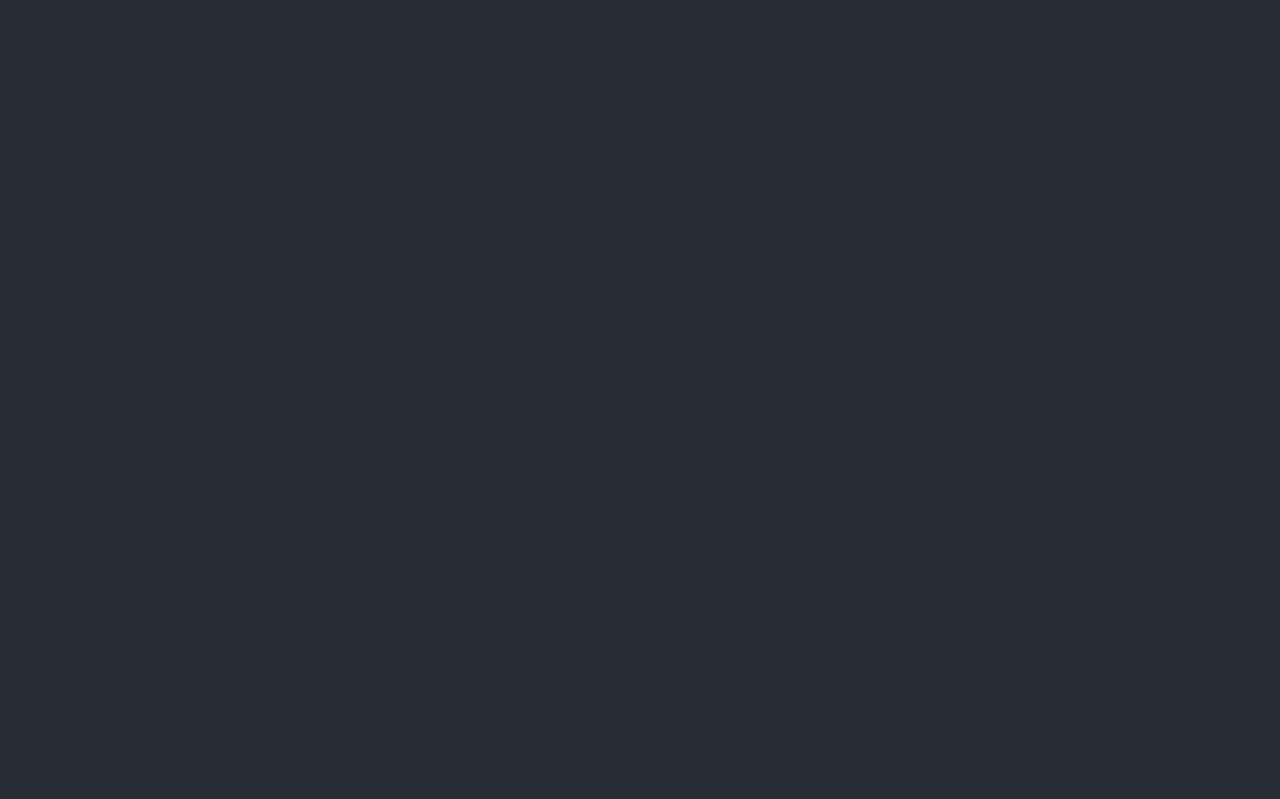
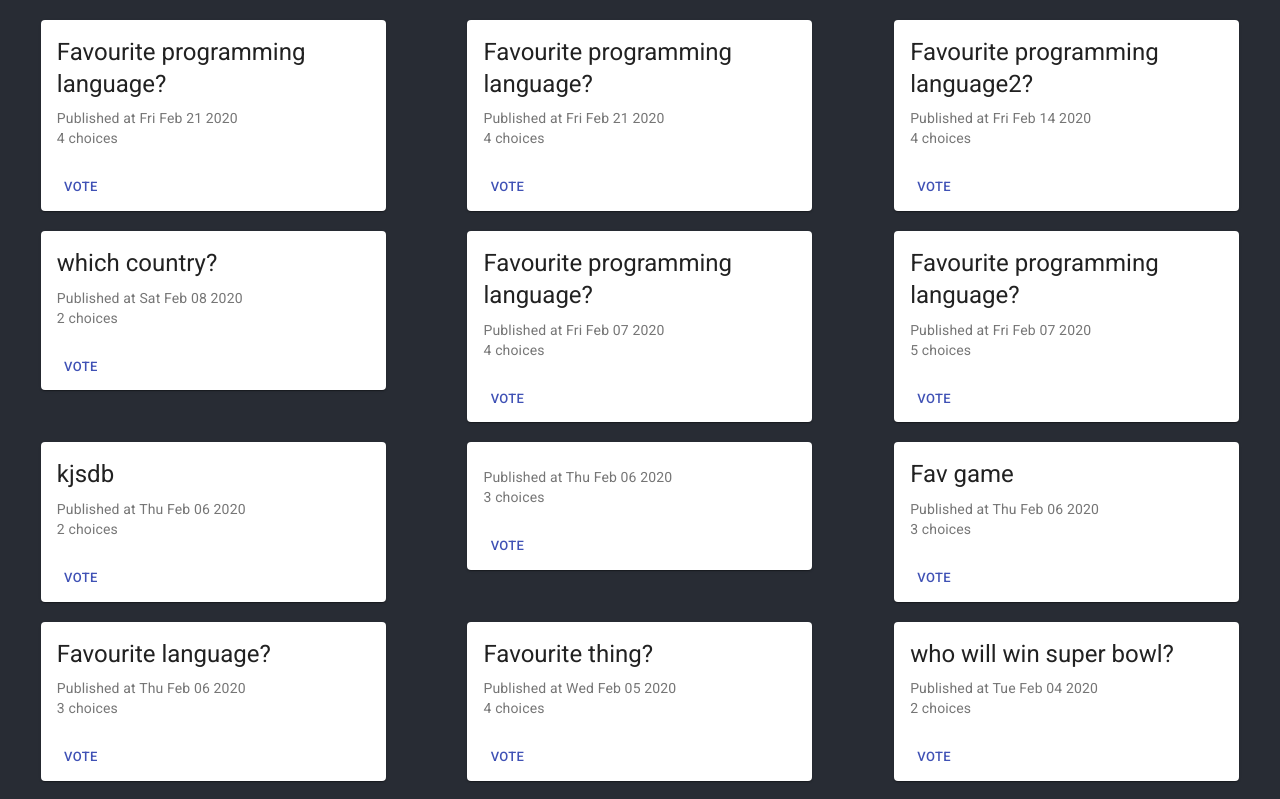
Before and after one commit to swapnilmishra/PollApp, a React (Create React App) app: page / in a window 1280 px wide. Shown: the top 799 px of the page. Built offline with nearby package versions, Linux system fonts and the light colour scheme.

Commit message:
Add QuestionsList using to render Question
* Use mocked data for now

```diff
--- a/src/App.js
+++ b/src/App.js
@@ -1,9 +1,14 @@
 import React from "react";
 import "./App.css";
+import data from "./data";
+import { QuestionsList } from "./QuestionsList/QuestionsList";
 
 function App() {
-  debugger;
-  return <div className="App-header"></div>;
+  return (
+    <div className="App-header">
+      <QuestionsList questions={data} />
+    </div>
+  );
 }
 
 export default App;
--- /dev/null
+++ b/src/QuestionsList/QuestionsList.js
@@ -0,0 +1,20 @@
+import React from "react";
+import { Question } from "./Question";
+import Grid from "@material-ui/core/Grid";
+
+export const QuestionsList = ({ questions }) => {
+  return (
+    <Grid
+      container
+      direction="row"
+      justify="space-around"
+      alignItems="flex-start"
+    >
+      {questions.map(question => (
+        <div style={{ marginTop: 20 }}>
+          <Question question={question} />
+        </div>
+      ))}
+    </Grid>
+  );
+};
--- /dev/null
+++ b/src/data.js
@@ -0,0 +1,211 @@
+export default [
+  {
+    question: "Favourite programming language?",
+    published_at: "2020-02-21T19:15:10.077455+00:00",
+    url: "/questions/33",
+    choices: [
+      { choice: "Python", votes: 1, url: "/questions/33/choices/117" },
+      { choice: "Objective-C", votes: 0, url: "/questions/33/choices/118" },
+      { choice: "Ruby", votes: 0, url: "/questions/33/choices/119" },
+      { choice: "Swift", votes: 0, url: "/questions/33/choices/116" }
+    ]
+  },
+  {
+    question: "Favourite programming language?",
+    published_at: "2020-02-21T19:14:51.496657+00:00",
+    url: "/questions/32",
+    choices: [
+      { choice: "Objective-b", votes: 0, url: "/questions/32/choices/114" },
+      { choice: "Python", votes: 0, url: "/questions/32/choices/113" },
+      { choice: "Ruby", votes: 0, url: "/questions/32/choices/115" },
+      { choice: "Swift", votes: 0, url: "/questions/32/choices/112" }
+    ]
+  },
+  {
+    question: "Favourite programming language2?",
+    published_at: "2020-02-14T07:26:21.950313+00:00",
+    url: "/questions/31",
+    choices: [
+      { choice: "O2bj2ective-C", votes: 0, url: "/questions/31/choices/110" },
+      { choice: "Py2thon", votes: 0, url: "/questions/31/choices/109" },
+      { choice: "Ru2by", votes: 0, url: "/questions/31/choices/111" },
+      { choice: "Sw2ift", votes: 0, url: "/questions/31/choices/108" }
+    ]
+  },
+  {
+    question: "which country?",
+    published_at: "2020-02-08T11:14:15.635240+00:00",
+    url: "/questions/30",
+    choices: [
+      { choice: "italy", votes: 3, url: "/questions/30/choices/106" },
+      { choice: "france", votes: 0, url: "/questions/30/choices/107" }
+    ]
+  },
+  {
+    question: "Favourite programming language?",
+    published_at: "2020-02-07T07:53:18.488647+00:00",
+    url: "/questions/29",
+    choices: [
+      { choice: "Ruby", votes: 1, url: "/questions/29/choices/105" },
+      { choice: "Objective-C", votes: 0, url: "/questions/29/choices/104" },
+      { choice: "Python", votes: 0, url: "/questions/29/choices/103" },
+      { choice: "Swift", votes: 0, url: "/questions/29/choices/102" }
+    ]
+  },
+  {
+    question: "Favourite programming language?",
+    published_at: "2020-02-07T00:30:04.829127+00:00",
+    url: "/questions/28",
+    choices: [
+      { choice: "JAVA", votes: 0, url: "/questions/28/choices/101" },
+      { choice: "Objective-C", votes: 0, url: "/questions/28/choices/99" },
+      { choice: "Python", votes: 0, url: "/questions/28/choices/98" },
+      { choice: "Ruby", votes: 0, url: "/questions/28/choices/100" },
+      { choice: "Swift", votes: 0, url: "/questions/28/choices/97" }
+    ]
+  },
+  {
+    question: "kjsdb",
+    published_at: "2020-02-06T14:34:58.531460+00:00",
+    url: "/questions/27",
+    choices: [
+      { choice: "cdsacs", votes: 0, url: "/questions/27/choices/96" },
+      { choice: "cdsc", votes: 0, url: "/questions/27/choices/95" }
+    ]
+  },
+  {
+    question: "",
+    published_at: "2020-02-06T14:34:13.778597+00:00",
+    url: "/questions/26",
+    choices: [
+      { choice: "", votes: 0, url: "/questions/26/choices/92" },
+      { choice: "", votes: 0, url: "/questions/26/choices/93" },
+      { choice: "", votes: 0, url: "/questions/26/choices/94" }
+    ]
+  },
+  {
+    question: "Fav game",
+    published_at: "2020-02-06T14:15:11.623298+00:00",
+    url: "/questions/25",
+    choices: [
+      { choice: "Cricket", votes: 0, url: "/questions/25/choices/90" },
+      { choice: "Football", votes: 0, url: "/questions/25/choices/89" },
+      { choice: "Volleyball", votes: 0, url: "/questions/25/choices/91" }
+    ]
+  },
+  {
+    question: "Favourite language?",
+    published_at: "2020-02-06T08:11:07.221261+00:00",
+    url: "/questions/24",
+    choices: [
+      { choice: "Indonesia", votes: 0, url: "/questions/24/choices/87" },
+      { choice: "Inggris", votes: 0, url: "/questions/24/choices/88" },
+      { choice: "Jawa", votes: 0, url: "/questions/24/choices/86" }
+    ]
+  },
+  {
+    question: "Favourite thing?",
+    published_at: "2020-02-05T19:28:07.514845+00:00",
+    url: "/questions/23",
+    choices: [
+      { choice: "no thing", votes: 0, url: "/questions/23/choices/85" },
+      { choice: "that thing", votes: 0, url: "/questions/23/choices/82" },
+      { choice: "this thing", votes: 0, url: "/questions/23/choices/83" },
+      { choice: "those things", votes: 0, url: "/questions/23/choices/84" }
+    ]
+  },
+  {
+    question: "who will win super bowl?",
+    published_at: "2020-02-04T09:57:13.874697+00:00",
+    url: "/questions/22",
+    choices: [
+      { choice: "I dont know", votes: 0, url: "/questions/22/choices/81" },
+      { choice: "kansas city", votes: 0, url: "/questions/22/choices/80" }
+    ]
+  },
+  {
+    question: "Favourite city?",
+    published_at: "2020-02-03T15:37:15.376116+00:00",
+    url: "/questions/21",
+    choices: [
+      { choice: "Bucharest", votes: 2, url: "/questions/21/choices/79" },
+      { choice: "Iasi", votes: 0, url: "/questions/21/choices/78" }
+    ]
+  },
+  {
+    question: "Favourite programming language?",
+    published_at: "2020-02-01T01:01:00.217526+00:00",
+    url: "/questions/20",
+    choices: [
+      { choice: "Python", votes: 1, url: "/questions/20/choices/75" },
+      { choice: "Ruby", votes: 1, url: "/questions/20/choices/77" },
+      { choice: "Objective-C", votes: 0, url: "/questions/20/choices/76" },
+      { choice: "Swift", votes: 0, url: "/questions/20/choices/74" }
+    ]
+  },
+  {
+    question: "Favourite programming language?",
+    published_at: "2020-01-30T02:30:46.271717+00:00",
+    url: "/questions/19",
+    choices: [
+      { choice: "Java", votes: 1, url: "/questions/19/choices/72" },
+      { choice: "Objective-C", votes: 0, url: "/questions/19/choices/71" },
+      { choice: "Python", votes: 0, url: "/questions/19/choices/70" },
+      { choice: "Ruby", votes: 0, url: "/questions/19/choices/73" },
+      { choice: "Swift", votes: 0, url: "/questions/19/choices/69" }
+    ]
+  },
+  {
+    question: "Best Liverpool player",
+    published_at: "2020-01-29T05:38:14.732470+00:00",
+    url: "/questions/18",
+    choices: [
+      { choice: "salah", votes: 2, url: "/questions/18/choices/66" },
+      { choice: "firminho", votes: 1, url: "/questions/18/choices/68" },
+      { choice: "mane", votes: 0, url: "/questions/18/choices/67" }
+    ]
+  },
+  {
+    question: "Best soccer team?",
+    published_at: "2020-01-29T04:32:20.223621+00:00",
+    url: "/questions/17",
+    choices: [
+      { choice: "LIV", votes: 2, url: "/questions/17/choices/65" },
+      { choice: "MC", votes: 1, url: "/questions/17/choices/63" },
+      { choice: "MU", votes: 1, url: "/questions/17/choices/64" }
+    ]
+  },
+  {
+    question: "Favourite programming language?",
+    published_at: "2020-01-28T10:26:26.558446+00:00",
+    url: "/questions/16",
+    choices: [
+      { choice: "Objective-C", votes: 7, url: "/questions/16/choices/61" },
+      { choice: "Python", votes: 7, url: "/questions/16/choices/60" },
+      { choice: "Ruby", votes: 5, url: "/questions/16/choices/62" },
+      { choice: "Swift", votes: 2, url: "/questions/16/choices/59" }
+    ]
+  },
+  {
+    question: "Favourite programming language?",
+    published_at: "2020-01-28T04:52:06.870080+00:00",
+    url: "/questions/15",
+    choices: [
+      { choice: "Objective-C", votes: 0, url: "/questions/15/choices/57" },
+      { choice: "Python", votes: 0, url: "/questions/15/choices/56" },
+      { choice: "Ruby111", votes: 0, url: "/questions/15/choices/58" },
+      { choice: "Swift", votes: 0, url: "/questions/15/choices/55" }
+    ]
+  },
+  {
+    question: "Favourite programming language?",
+    published_at: "2020-01-27T13:39:25.269789+00:00",
+    url: "/questions/14",
+    choices: [
+      { choice: "Objective-C", votes: 0, url: "/questions/14/choices/53" },
+      { choice: "Python", votes: 0, url: "/questions/14/choices/52" },
+      { choice: "Ruby", votes: 0, url: "/questions/14/choices/54" },
+      { choice: "Swift", votes: 0, url: "/questions/14/choices/51" }
+    ]
+  }
+];
```
